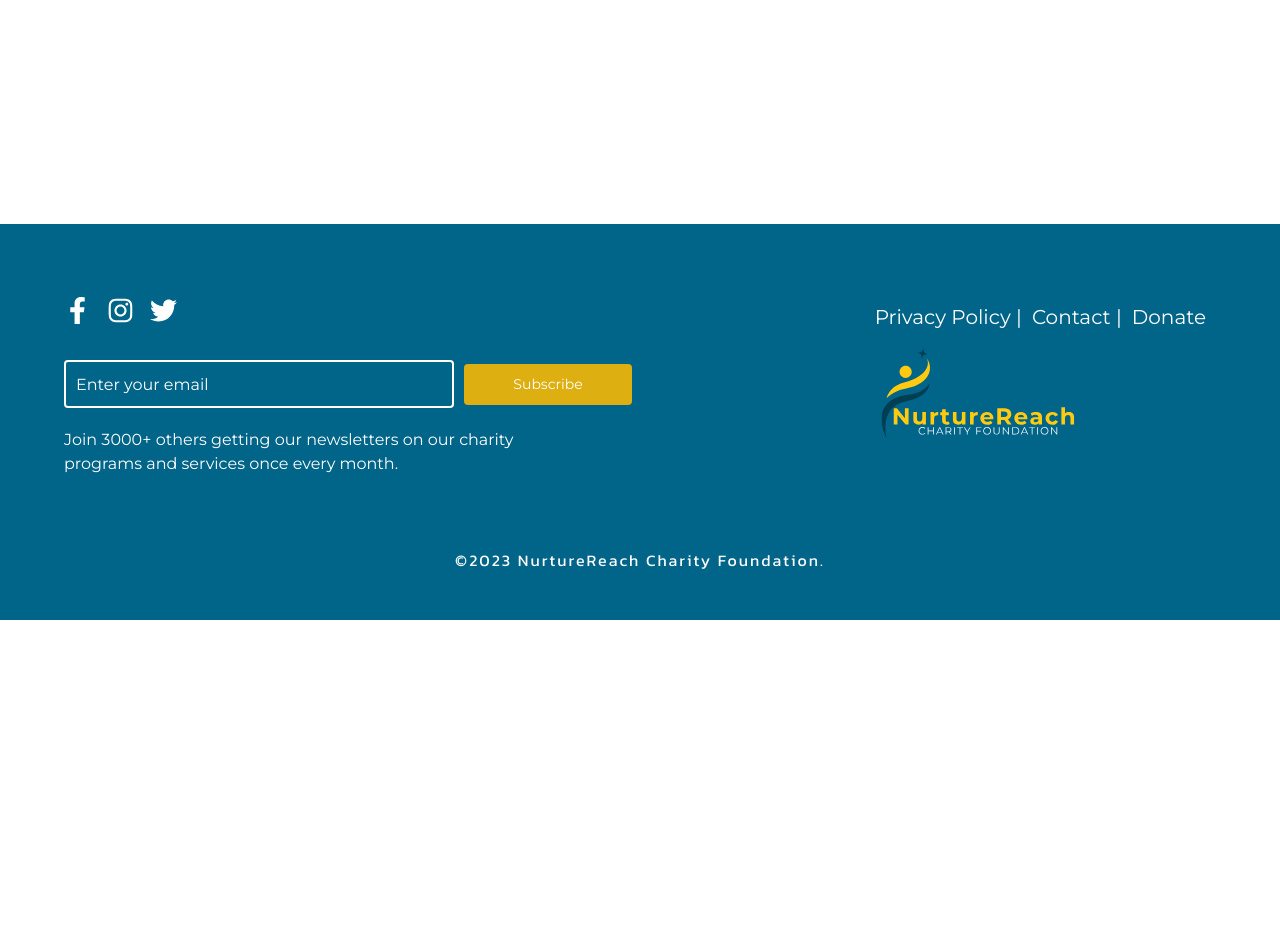
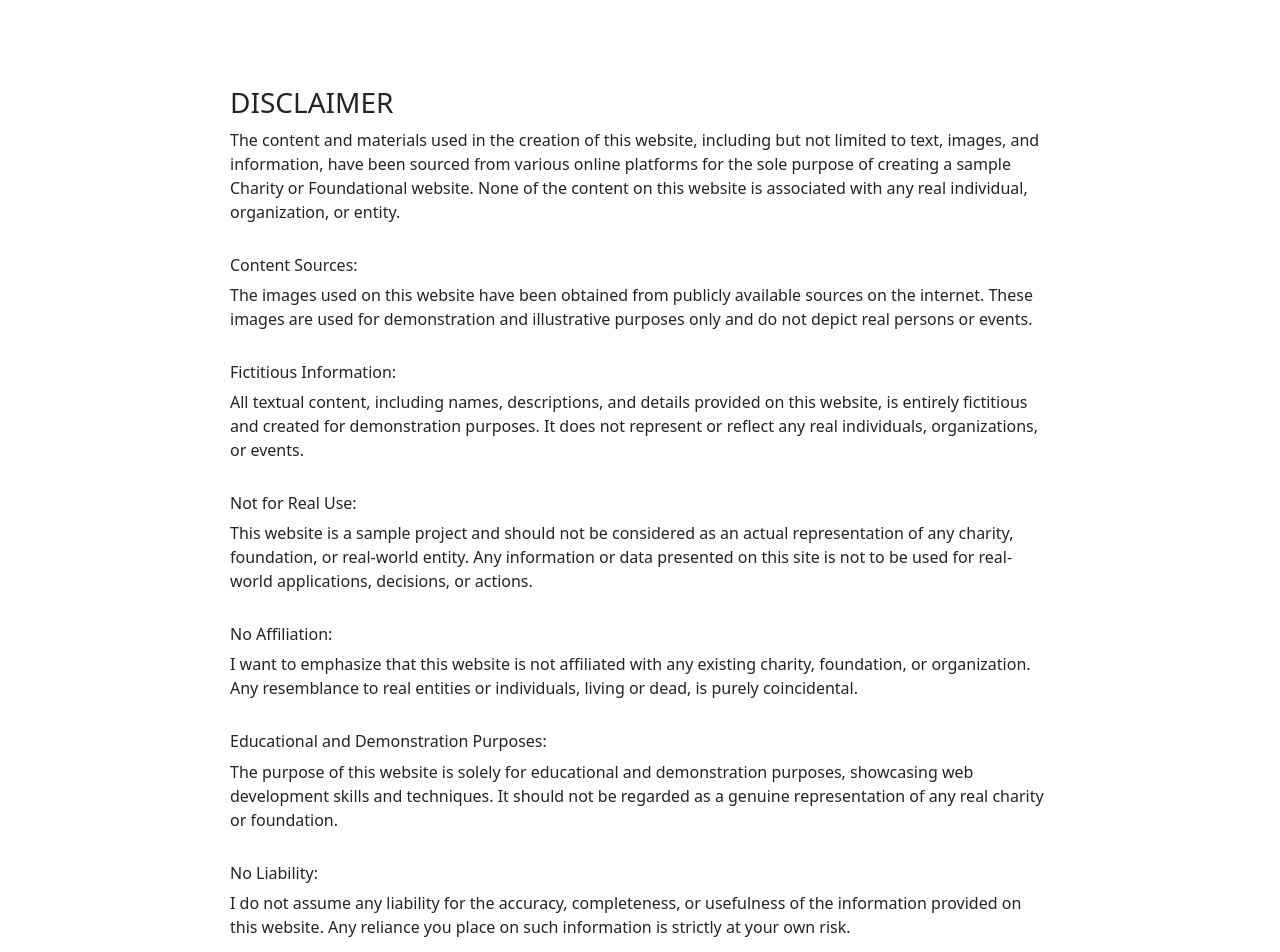
Before and after one commit to thisisadelakun/nurtureach, a React (Vite) app: page /disclaimer in a window 1280 px wide. Shown: the part 180-1132 px from the top of the page. Before the commit the page ends 800 px from the top, so only its background shows below. Built offline with nearby package versions, Linux system fonts and the light colour scheme.

Commit message:
readme file and disclaimer file updated

```diff
--- a/src/App.jsx
+++ b/src/App.jsx
@@ -7,6 +7,7 @@ import { BrowserRouter, Routes, Route, useLocation } from 'react-router-dom';
 import Loading from './hooks/loading/Loading';
 import Layout from './components/Layout/Layout';
 import AdminAuths from './AdminAuth';
+import Dislclaimer from './components/disclaimer/Dislclaimer';
 
 const Home = lazy(() => import('./components/Home/Home'));
 const Privacy = lazy(() => import('./components/Privacy/Privacy'));
@@ -63,7 +64,6 @@ function App() {
       // console.log(result);
     });
 
-    // Return the routes JSX
     return (
       <Routes>
         <Route
@@ -173,6 +173,15 @@ function App() {
             </React.Suspense>
           )}
         />
+
+        <Route
+          path="/disclaimer"
+          element={(
+            <React.Suspense fallback={<Loading />}>
+              <Dislclaimer />
+            </React.Suspense>
+          )}
+        />
       </Routes>
     );
   };
--- a/src/components/Layout/Footer/Footer.jsx
+++ b/src/components/Layout/Footer/Footer.jsx
@@ -62,6 +62,15 @@ const Footer = () => {
             </div>
             <div>
                 <p className="copyRight">&copy;{new Date().getFullYear()} {companyInfo.name} {companyInfo.subName}.</p>
+                <div className="disclaimer footer-links container">
+                    <Link to="/disclaimer"
+                        style={{
+                            fontSize: "15px", color: "yellow", textAlign: "center",
+                            textDecoration: "underline", fontWeight: "900",
+                        }}>
+                        READ DiSCLAIMER
+                    </Link>
+                </div>
             </div>
         </footer>
     );
--- a/src/components/Privacy/Privacy.jsx
+++ b/src/components/Privacy/Privacy.jsx
@@ -1,6 +1,7 @@
 import React from 'react'
 import './Privacy.css'
 import { privacyContent } from '../../db/db2'
+import Dislclaimer from '../disclaimer/Dislclaimer'
 
 const Privacy = () => {
     return (
@@ -95,6 +96,10 @@ const Privacy = () => {
                 </div>
 
             ))}
+
+            <div className="disclaimer">
+                <Dislclaimer/>
+            </div>
         </div>
     )
 }
--- /dev/null
+++ b/src/components/disclaimer/Dislclaimer.jsx
@@ -0,0 +1,65 @@
+import React from 'react'
+
+const Dislclaimer = () => {
+    return (
+        <div className='container' style={{marginTop:"4rem", padding:"10rem"}}>
+            <div className="disclaimer-title"style={{margin:"2rem auto"}}>
+                <h3>DISCLAIMER</h3>
+                <p>
+                    The content and materials used in the creation of this website, including but not limited to text, images, and
+                    information, have been sourced from various online platforms for the sole purpose of creating a sample Charity or
+                    Foundational website. None of the content on this website is associated with any real individual, organization, or entity.
+                </p>
+            </div>
+            <div className="disclaimer-col" style={{margin:"2rem auto"}}>
+                <h6> Content Sources:</h6>
+                <p>
+                    The images used on this website have been obtained from publicly available sources on the internet. These images are
+                    used for demonstration and illustrative purposes only and do not depict real persons or events.
+                </p>
+            </div>
+            <div className="disclaimer-col" style={{margin:"2rem auto"}}>
+                <h6>Fictitious Information:</h6>
+                <p>
+                    All textual content, including names, descriptions, and details provided on this website, is entirely fictitious and
+                    created for demonstration purposes. It does not represent or reflect any real individuals, organizations, or events.
+                </p>
+            </div>
+
+            <div className="disclaimer-col" style={{margin:"2rem auto"}}>
+                <h6>Not for Real Use:</h6>
+                <p>
+                    This website is a sample project and should not be considered as an actual representation of any charity, foundation,
+                    or real-world entity. Any information or data presented on this site is not to be used for real-world applications,
+                    decisions, or actions.
+                </p>
+            </div>
+
+            <div className="disclaimer-col" style={{margin:"2rem auto"}}>
+                <h6> No Affiliation:</h6>
+                <p>
+                    I want to emphasize that this website is not affiliated with any existing charity, foundation, or organization. Any
+                    resemblance to real entities or individuals, living or dead, is purely coincidental.
+                </p>
+            </div>
+
+            <div className="disclaimer-col" style={{margin:"2rem auto"}}>
+                <h6>Educational and Demonstration Purposes:</h6>
+                <p>
+                    The purpose of this website is solely for educational and demonstration purposes, showcasing web development skills and
+                    techniques. It should not be regarded as a genuine representation of any real charity or foundation.
+                </p>
+            </div>
+
+            <div className="disclaimer-col" style={{margin:"2rem auto"}}>
+                <h6>No Liability:</h6>
+                <p>
+                    I do not assume any liability for the accuracy, completeness, or usefulness of the information provided on this
+                    website. Any reliance you place on such information is strictly at your own risk.
+                </p>
+            </div>
+        </div>
+    )
+}
+
+export default Dislclaimer
```
Also changed, not shown: nurtureassets/nurture.webp (added), src/components/Privacy/disclaimer.txt (added), 1 other file (tests, documents, lock files or other folders).
